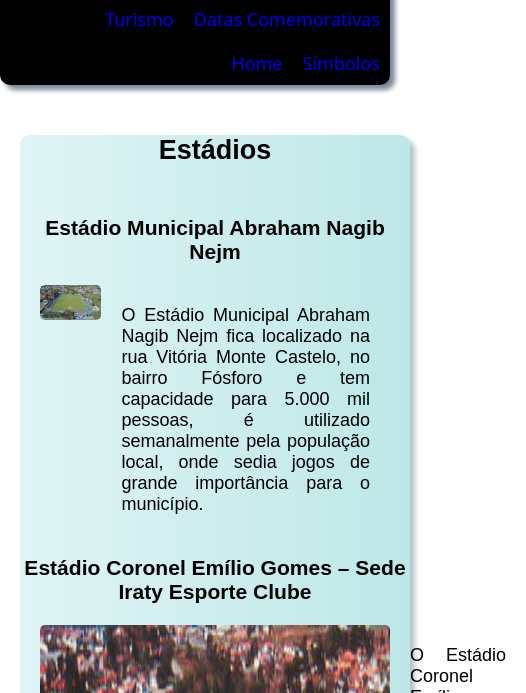
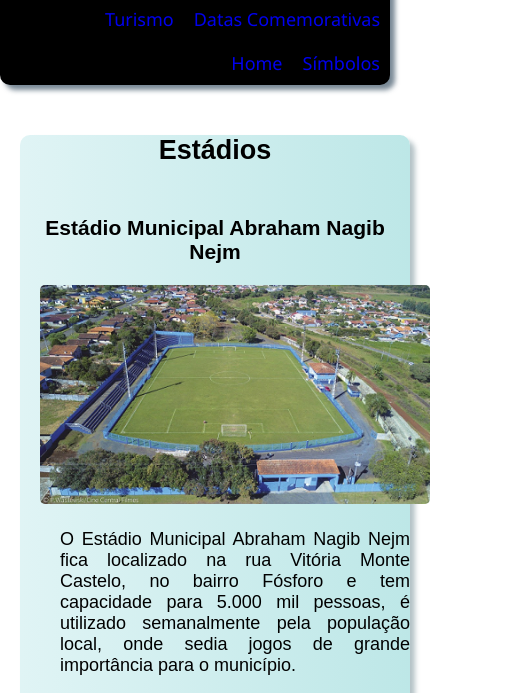
Before and after one commit to MateusGaedicke/Irati_, a plain HTML site: page esporte.html in a window 390 px wide. Shown: the part 151-844 px from the top of the page, 526 px wide, since content can reach past the window. Drawn offline with Linux system fonts and the light colour scheme.

Commit message:
Update style.css

```diff
--- a/css/style.css
+++ b/css/style.css
@@ -50,6 +50,8 @@ header{
     display: flex;
     flex-direction: row;
     margin: 20px;
+    max-width: 100%;
+    height: auto;
 }
 img{
     border-radius: 5px;
@@ -69,9 +71,10 @@ h2{
 .assifusa{
     text-align: center;
 }
-@media screen and (max-width:600px){
-    .principal, body{
+@media screen and (max-width:800px){
+    .principal, body, .img1{
         width:100%;
+        height: 100%;
         flex-direction: column;
         padding: 0px;
     }
```
